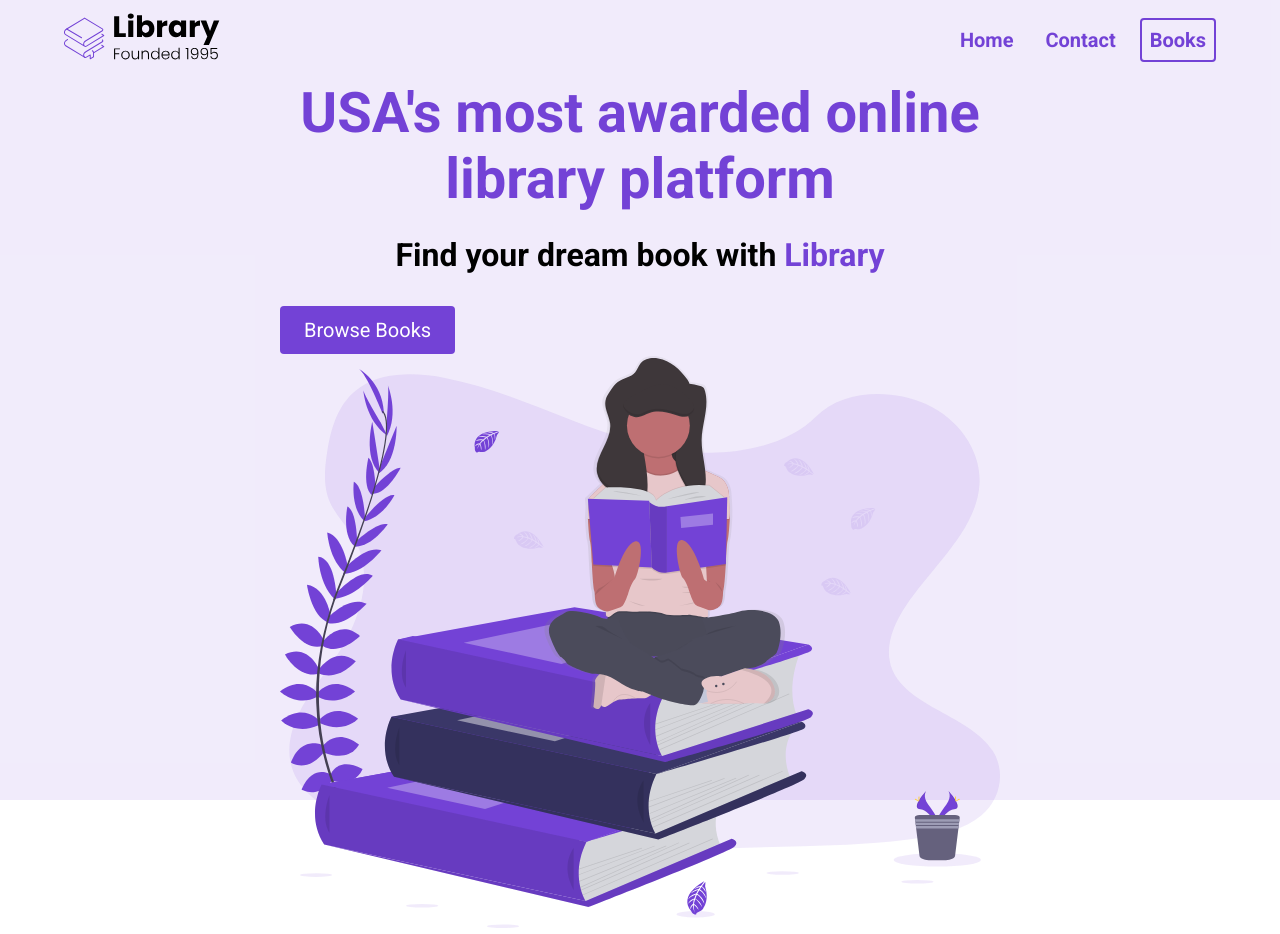
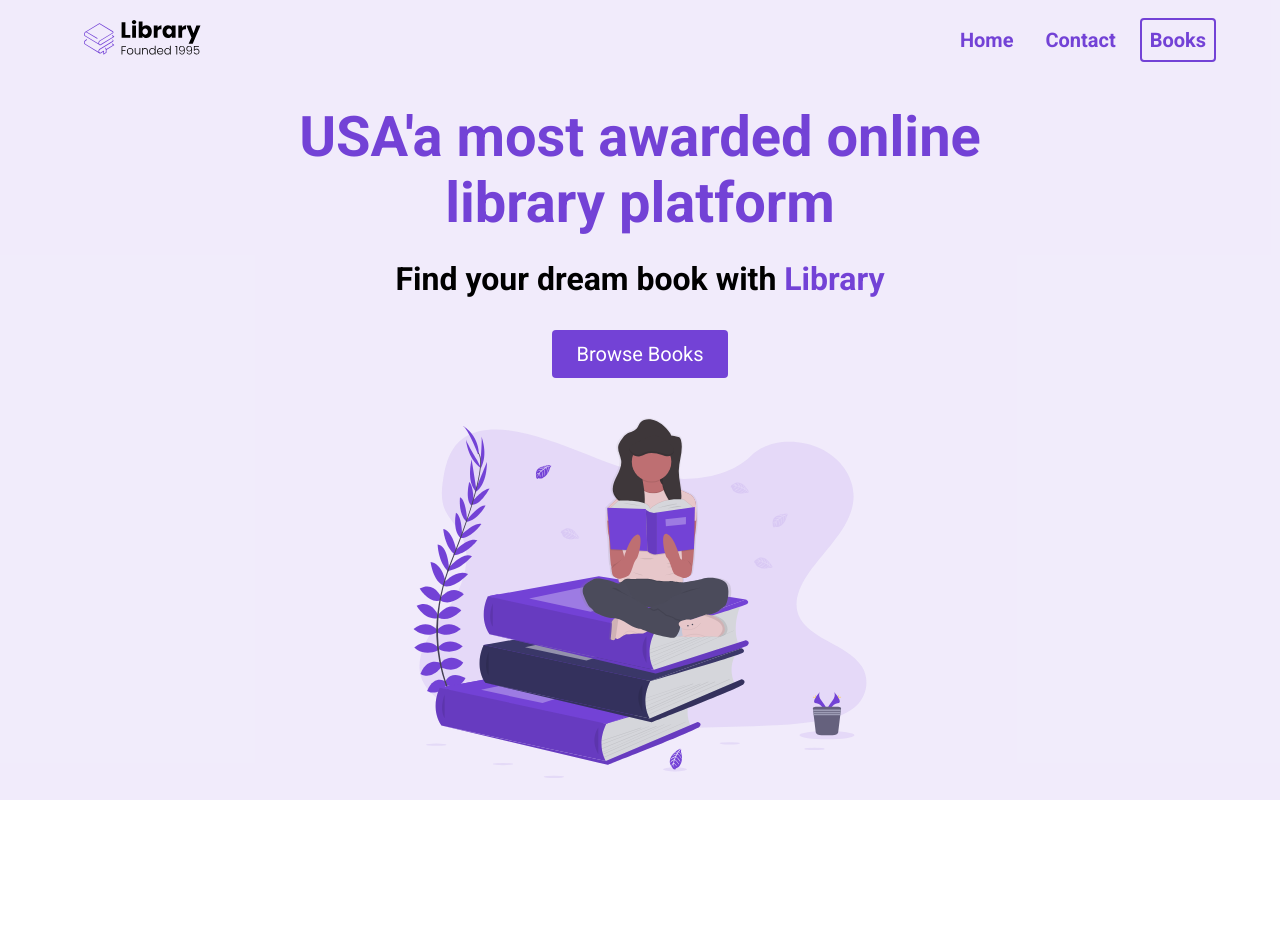
Before and after one commit to jbouch11/E-Commerce-Project, a plain HTML site: page index.html in a window 1280 px wide. After the commit the page ends 822 px from the top, so only its background shows below. Drawn offline with Linux system fonts and the light colour scheme.

Commit message:
HTML and CSS finished header

```diff
--- a/index.html
+++ b/index.html
@@ -11,7 +11,7 @@
     <section id="landing">
       <nav>
         <div class="nav__container">
-          <img class="logo" src="./assets/Library.svg" alt="" />
+          <img class="logo" src="./assets/Library.svg" alt="">
           <ul class="nav__links">
             <li><a href="#" class="nav__link">Home</a></li>
             <li><a href="#" class="nav__link">Contact</a></li>
@@ -22,14 +22,12 @@
       <header>
         <div class="header__container">
           <div class="header__description">
-            <h1>USA's most awarded online library platform</h1>
-            <h2>
-              Find your dream book with <span class="purple">Library</span>
-            </h2>
+            <h1>USA'a most awarded online library platform</h1>
+            <h2>Find your dream book with <span class="purple">Library</span></h2>
             <button class="btn">Browse Books</button>
           </div>
-          <figure>
-            <img src="./assets/Undraw_Books.svg" alt="" />
+          <figure class="header__img--wrapper">
+            <img src="./assets/Undraw_Books.svg" alt="">
           </figure>
         </div>
       </header>
--- a/styles.css
+++ b/styles.css
@@ -15,6 +15,12 @@ nav {
 img {
   width: 100%;
   height: 100%;
+  max-height: 50vh;
+  padding: 20px;
+}
+
+.purple {
+  color:#7342d6;
 }
 
 .nav__container {
@@ -25,10 +31,6 @@ img {
   justify-content: space-between;
   align-items: center;
   margin: 0 auto;
-}
-
-.purple {
-  color: #7342d6;
 }
 
 .logo {
@@ -78,9 +80,15 @@ header {
   max-width: 720px;
   margin: 0 auto;
   height: 100%;
+  padding-top: 24px;
   display: flex;
   flex-direction: column;
-  justify-content: space-around;
+}
+
+.header__description {
+  display: flex;
+  flex-direction: column;
+  align-items: center;
 }
 
 h1 {
@@ -112,3 +120,7 @@ button:active {
   border-radius: 4px;
   border: none;
 }
+
+.header__img--wrapper {
+  padding: 20px;
+}
```
